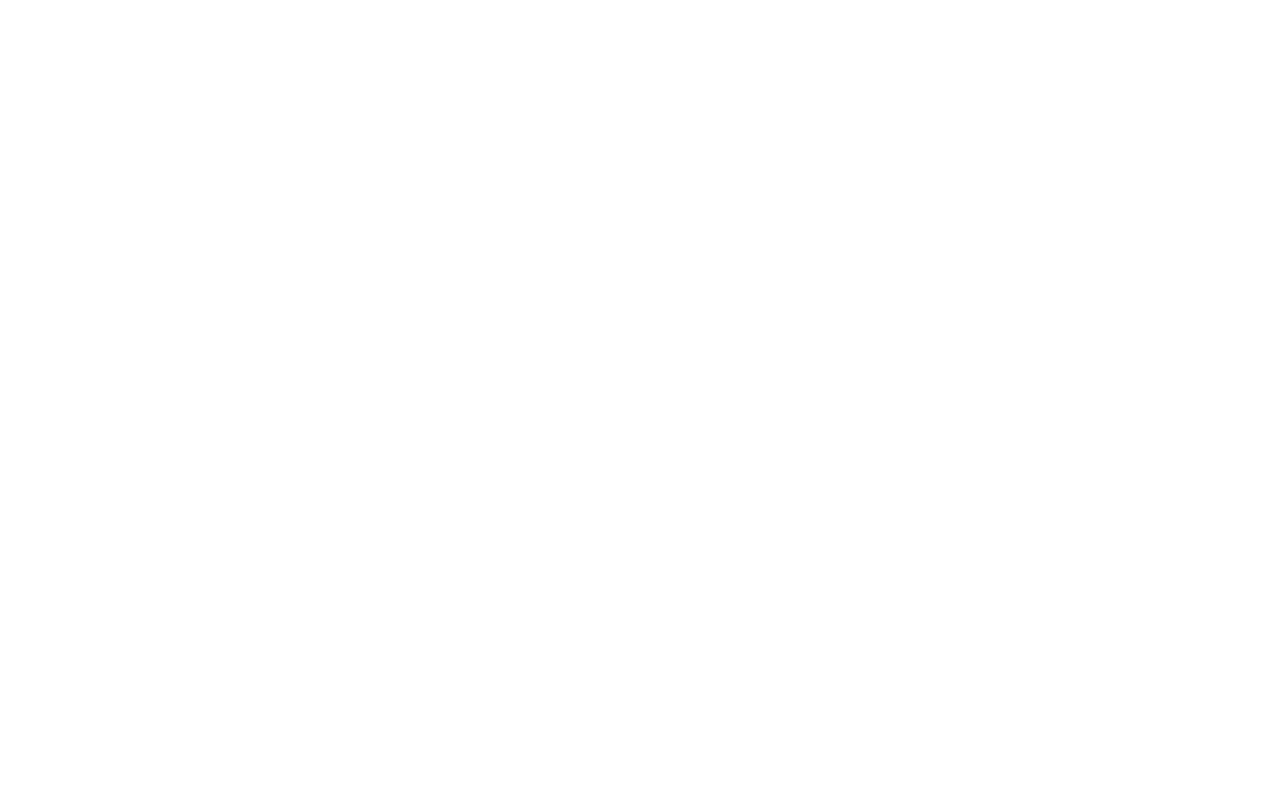
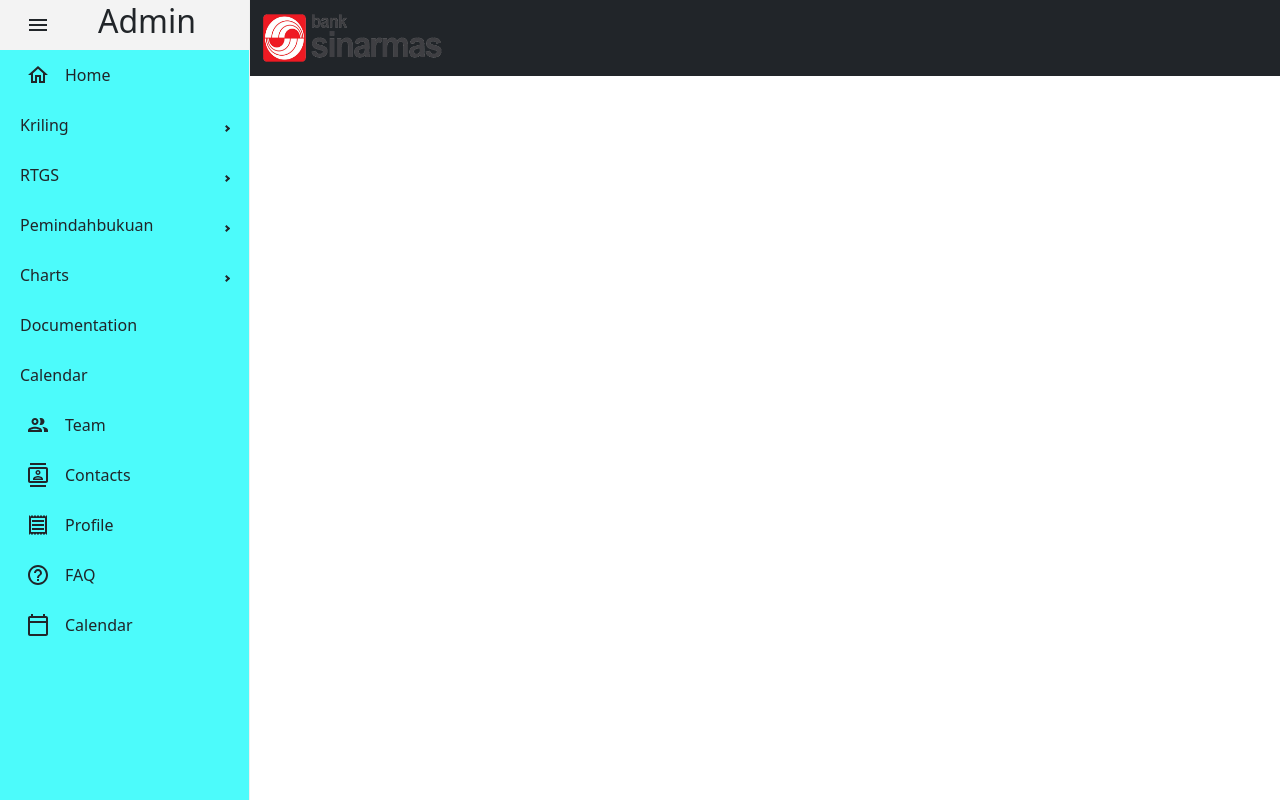
Before and after one commit to gerhanaaby/fe_teller_react, a React (Create React App) app: page / in a window 1280 px wide. Before the commit this address had no page. Built offline with nearby package versions, Linux system fonts and the light colour scheme.

Commit message:
react fix sidebar

```diff
--- a/src/App.js
+++ b/src/App.js
@@ -6,8 +6,9 @@
 import Login from "./pages/login";
 import RTGS from "./pages/rtgs";
 import Kriling from "./pages/kriling";
-import { Col } from "react-bootstrap";
+import { Col, Container, Navbar } from "react-bootstrap";
 import SidebarComponent from "./components/sibebar";
+import bsimLogo from "./assets/images/logoBSIM.png";
 
 export default class App extends Component {
   render() {
@@ -15,10 +16,10 @@
       <BrowserRouter>
         <SidebarComponent />
         <Routes>
+          <Route exact path="/skn" element={<Kriling />} />
           <Route exact path="/login" element={<Login />} />
           <Route path="/home" element={<Home />} exact />
           <Route path="/rtgs" element={<RTGS />} exact />
-          <Route path="/skn" element={<Kriling />} exact />
         </Routes>
       </BrowserRouter>
     );
--- a/src/components/sibebar.js
+++ b/src/components/sibebar.js
@@ -12,167 +12,157 @@
 import CalendarTodayOutlinedIcon from "@mui/icons-material/CalendarTodayOutlined";
 import HelpOutlineOutlinedIcon from "@mui/icons-material/HelpOutlineOutlined";
 import MenuOutlinedIcon from "@mui/icons-material/MenuOutlined";
-// import { useState, useEffect } from "react";
 
 import bsimLogo from "./../assets/images/logoBSIM.png";
-// import React from "react";
-import { Col, Container, Navbar, Stack } from "react-bootstrap";
-import React, { useState } from "react";
+import { Container, Navbar } from "react-bootstrap";
 import { Link } from "react-router-dom";
-import { IconContext } from "react-icons";
-import { FaIcons } from "react-icons/fa";
-import { SidebarData } from "./sidebar_data";
-// export default function SidebarComponent() {
-//   const {
-//     collapseSidebar,
-//     toggleSidebar,
-//     collapsed,
-//     toggled,
-//     broken,
-//     rtl,
-//   } = useProSidebar();
+import Home from "../pages/home";
+import Kriling from "../pages/kriling";
+export default function SidebarComponent() {
+  const { collapseSidebar, toggleSidebar, collapsed, toggled, broken, rtl } =
+    useProSidebar();
 
-//   const toggle = () => {
-//     toggleSidebar();
-//     if (toggled) {
-//       console.log(true);
-//       collapseSidebar();
-//     } else {
-//       console.log(false);
-//       collapseSidebar();
-//     }
-//   };
+  const toggle = () => {
+    toggleSidebar();
+    if (toggled) {
+      console.log(true);
+      collapseSidebar();
+    } else {
+      console.log(false);
+      collapseSidebar();
+    }
+  };
+  return (
+    <div
+      style={({ height: "100%" }, { display: "flex", flexDirection: "row" })}
+    >
+      <Sidebar
+        breakPoint="sm"
+        transitionDuration={800}
+        backgroundColor="rgb(0, 249, 249, 0.7)"
+        rtl={false}
+        style={{ height: "100vh" }}
+      >
+        {/* {!broken && ( */}
+        <Menu>
+          <MenuItem
+            icon={<MenuOutlinedIcon />}
+            onClick={() => {
+              collapseSidebar();
+            }}
+            style={{ textAlign: "center" }}
+          >
+            {" "}
+            <h2>Admin</h2>
+          </MenuItem>
+
+          <MenuItem component={<Link to="/home" />} icon={<HomeOutlinedIcon />}>
+            Home
+          </MenuItem>
+          <SubMenu label="Kriling">
+            <MenuItem component={<Link to="/skn" />}>Setoran Kriling </MenuItem>
+            <MenuItem component={<Link to="/login" />}>
+              Penitipan Kriling
+            </MenuItem>
+          </SubMenu>
+          <SubMenu label="RTGS">
+            <MenuItem component={<Link to="/home" />}>
+              Single Customer Transfer
+            </MenuItem>
+            <MenuItem component={<Link to="/home" />}>
+              Outward Interbank Transfer
+            </MenuItem>
+          </SubMenu>
+          <SubMenu label="Pemindahbukuan">
+            <MenuItem component={<Link to="/home" />}>Mata Uang Sama</MenuItem>
+            <MenuItem component={<Link to="/home" />}>Mata Uang Beda </MenuItem>
+          </SubMenu>
+          <SubMenu label="Charts">
+            <MenuItem component={<Link to="/home" />}> Pie charts </MenuItem>
+            <MenuItem component={<Link to="/home" />}> Line charts </MenuItem>
+          </SubMenu>
+          <MenuItem> Documentation </MenuItem>
+          <MenuItem> Calendar </MenuItem>
+          <MenuItem icon={<PeopleOutlinedIcon />}>Team</MenuItem>
+          <MenuItem icon={<ContactsOutlinedIcon />}>Contacts</MenuItem>
+          <MenuItem icon={<ReceiptOutlinedIcon />}>Profile</MenuItem>
+          <MenuItem icon={<HelpOutlineOutlinedIcon />}>FAQ</MenuItem>
+          <MenuItem icon={<CalendarTodayOutlinedIcon />}>Calendar</MenuItem>
+        </Menu>
+      </Sidebar>
+      <main style={{ width: "100%" }}>
+        <Navbar bg="dark" variant="dark">
+          <Container margin="0px,5px">
+            <Navbar.Brand href="#home">
+              <img
+                alt=""
+                src={bsimLogo}
+                width="180"
+                height="50"
+                className="d-inline-block align-top"
+              />
+            </Navbar.Brand>
+          </Container>
+          <Container></Container>
+        </Navbar>
+        <h1
+          onClick={() => {
+            toggle();
+          }}
+          style={{ color: "white", marginLeft: "5rem" }}
+        >
+          React-Pro-Sidebar
+        </h1>
+        {toggled ? (
+          <h1 style={{ color: "white", marginLeft: "5rem" }}>Toggled</h1>
+        ) : (
+          <h1 style={{ color: "white", marginLeft: "5rem" }}>Not Toggled</h1>
+        )}
+        {broken && (
+          <h1 style={{ color: "white", marginLeft: "5rem" }}>Small screen</h1>
+        )}
+      </main>
+    </div>
+  );
+}
+
+// import React, { useState } from "react";
+// import { Link } from "react-router-dom";
+// import * as FaIcons from "react-icons/fa";
+// import * as AiIcons from "react-icons/ai";
+// import { SidebarData } from "./sidebar_data";
+// import { IconContext } from "react-icons/lib";
+// import SubMenu from "./subMenu";
+// import "./../css/sidebar.css";
+// const SidebarComponent = () => {
+//   const [sidebar, setSidebar] = useState(true);
+
+//   const showSidebar = () => setSidebar(!sidebar);
+
 //   return (
-//     // <Stack direction="horizontal" gap={2}>
-//     <div
-//       //id="app"
-//       style={({ height: "100%" }, { display: "flex", flexDirection: "row" })}
-//     >
-//       <Sidebar
-//         breakPoint="sm"
-//         transitionDuration={800}
-//         backgroundColor="rgb(0, 249, 249, 0.7)"
-//         rtl={false}
-//         style={{ height: "100vh" }}
-//       >
-//         {/* {!broken && ( */}
-//         <Menu>
-//           <MenuItem
-//             icon={<MenuOutlinedIcon />}
-//             onClick={() => {
-//               collapseSidebar();
-//             }}
-//             style={{ textAlign: "center" }}
-//           >
-//             {" "}
-//             <h2>Admin</h2>
-//           </MenuItem>
+//     <>
+//       <IconContext.Provider value={{ color: "#fff" }}>
+//         <div class="nav">
+//           <Link class="nav-icon" to="#">
+//             <FaIcons.FaBars onClick={showSidebar} />
+//           </Link>
+//         </div>
+//         <nav
+//           class={sidebar ? "sidebar-nav-open" : "sidebar-nav-close"}
+//           sidebar={sidebar}
+//         >
+//           <div className="sidebar-wrap">
+//             <Link className="nav-icon" to="#">
+//               <FaIcons.FaBars onClick={showSidebar} />
+//             </Link>
+//             {SidebarData.map((item, index) => {
+//               return <SubMenu item={item} key={index} />;
+//             })}
+//           </div>
+//         </nav>
+//       </IconContext.Provider>
+//     </>
+//   );
+// };
 
-//           <MenuItem component={<Link to="/home" />} icon={<HomeOutlinedIcon />}>
-//             Home
-//           </MenuItem>
-//           <SubMenu label="Kriling">
-//             <MenuItem component={<Link to="/skn" />}>Setoran Kriling </MenuItem>
-//             <MenuItem component={<Link to="/login" />}>
-//               Penitipan Kriling
-//             </MenuItem>
-//           </SubMenu>
-//           <SubMenu label="RTGS">
-//             <MenuItem component={<Link to="/home" />}>
-//               Single Customer Transfer
-//             </MenuItem>
-//             <MenuItem component={<Link to="/home" />}>
-//               Outward Interbank Transfer
-//             </MenuItem>
-//           </SubMenu>
-//           <SubMenu label="Pemindahbukuan">
-//             <MenuItem component={<Link to="/home" />}>Mata Uang Sama</MenuItem>
-//             <MenuItem component={<Link to="/home" />}>Mata Uang Beda </MenuItem>
-//           </SubMenu>
-//           <SubMenu label="Charts">
-//             <MenuItem component={<Link to="/home" />}> Pie charts </MenuItem>
-//             <MenuItem component={<Link to="/home" />}> Line charts </MenuItem>
-//           </SubMenu>
-//           <MenuItem> Documentation </MenuItem>
-//           <MenuItem> Calendar </MenuItem>
-//           <MenuItem icon={<PeopleOutlinedIcon />}>Team</MenuItem>
-//           <MenuItem icon={<ContactsOutlinedIcon />}>Contacts</MenuItem>
-//           <MenuItem icon={<ReceiptOutlinedIcon />}>Profile</MenuItem>
-//           <MenuItem icon={<HelpOutlineOutlinedIcon />}>FAQ</MenuItem>
-//           <MenuItem icon={<CalendarTodayOutlinedIcon />}>Calendar</MenuItem>
-//         </Menu>
-//         {/* )} */}
-//       </Sidebar>
-
-//       <main style={{ width: "100%", zIndex: "-1" }}>
-//         <Navbar bg="dark" variant="dark">
-//           <Container margin="0px,5px">
-//             <Navbar.Brand href="#home">
-//               <img
-//                 alt=""
-//                 src={bsimLogo}
-//                 width="180"
-//                 height="50"
-//                 className="d-inline-block align-top"
-//               />
-//             </Navbar.Brand>
-//           </Container>
-//           <Container></Container>
-//         </Navbar>
-//         <h1
-//           onClick={() => {
-//             toggle();
-//           }}
-//           style={{ color: "white", marginLeft: "5rem" }}
-//         >
-//           React-Pro-Sidebar
-//         </h1>
-//         {toggled ? (
-//           <h1 style={{ color: "white", marginLeft: "5rem" }}>Toggled</h1>
-//         ) : (
-//           <h1 style={{ color: "white", marginLeft: "5rem" }}>Not Toggled</h1>
-//         )}
-//         {broken && (
-//           <h1 style={{ color: "white", marginLeft: "5rem" }}>Small screen</h1>
-//         )}
-//       </main>
-//     </div>
-//     /* <div style={{ width: "100%", height: "15%" }}>
-
-//       </div>
-//     </Stack> */
-//   );
-// }
-
-const SidebarComponent = () => {
-  const [sidebar, setSidebar] = useState(true);
-
-  const showSidebar = () => setSidebar(!sidebar);
-
-  return (
-    <>
-      <IconContext.Provider value={{ color: "#fff" }}>
-        <div class="nav">
-          <Link class="nav-icon" to="#">
-            <FaIcons.FaBars onClick={showSidebar} />
-          </Link>
-        </div>
-        <nav
-          class={sidebar ? "sidebar-nav-open" : "sidebar-nav-close"}
-          sidebar={sidebar}
-        >
-          <div className="sidebar-wrap">
-            <Link className="nav-icon" to="#">
-              <FaIcons.FaBars onClick={showSidebar} />
-            </Link>
-            {SidebarData.map((item, index) => {
-              return <SubMenu item={item} key={index} />;
-            })}
-          </div>
-        </nav>
-      </IconContext.Provider>
-    </>
-  );
-};
-
-export default SidebarComponent;
+// export default SidebarComponent;
--- a/src/index.js
+++ b/src/index.js
@@ -3,15 +3,14 @@
 import "./index.css";
 import App from "./App";
 import reportWebVitals from "./reportWebVitals";
-import Login from "./pages/login";
+import { ProSidebarProvider } from "react-pro-sidebar";
 
 const root = ReactDOM.createRoot(document.getElementById("root"));
 root.render(
   <React.StrictMode>
-    <App />
-    {/* //<ProSidebarProvider>
+    <ProSidebarProvider>
       <App />
-    //</ProSidebarProvider> */}
+    </ProSidebarProvider>
   </React.StrictMode>
 );
 
--- a/src/pages/home.js
+++ b/src/pages/home.js
@@ -9,6 +9,6 @@
 export default class Home extends Component {
   render() {
     document.body.style = "background: white;";
-    return <Col></Col>;
+    return <h1>kkkkkkk</h1>;
   }
 }
```
Also changed, not shown: src/pages/kriling.js (+15 -39 lines), src/pages/login.js (+13 -4 lines).
